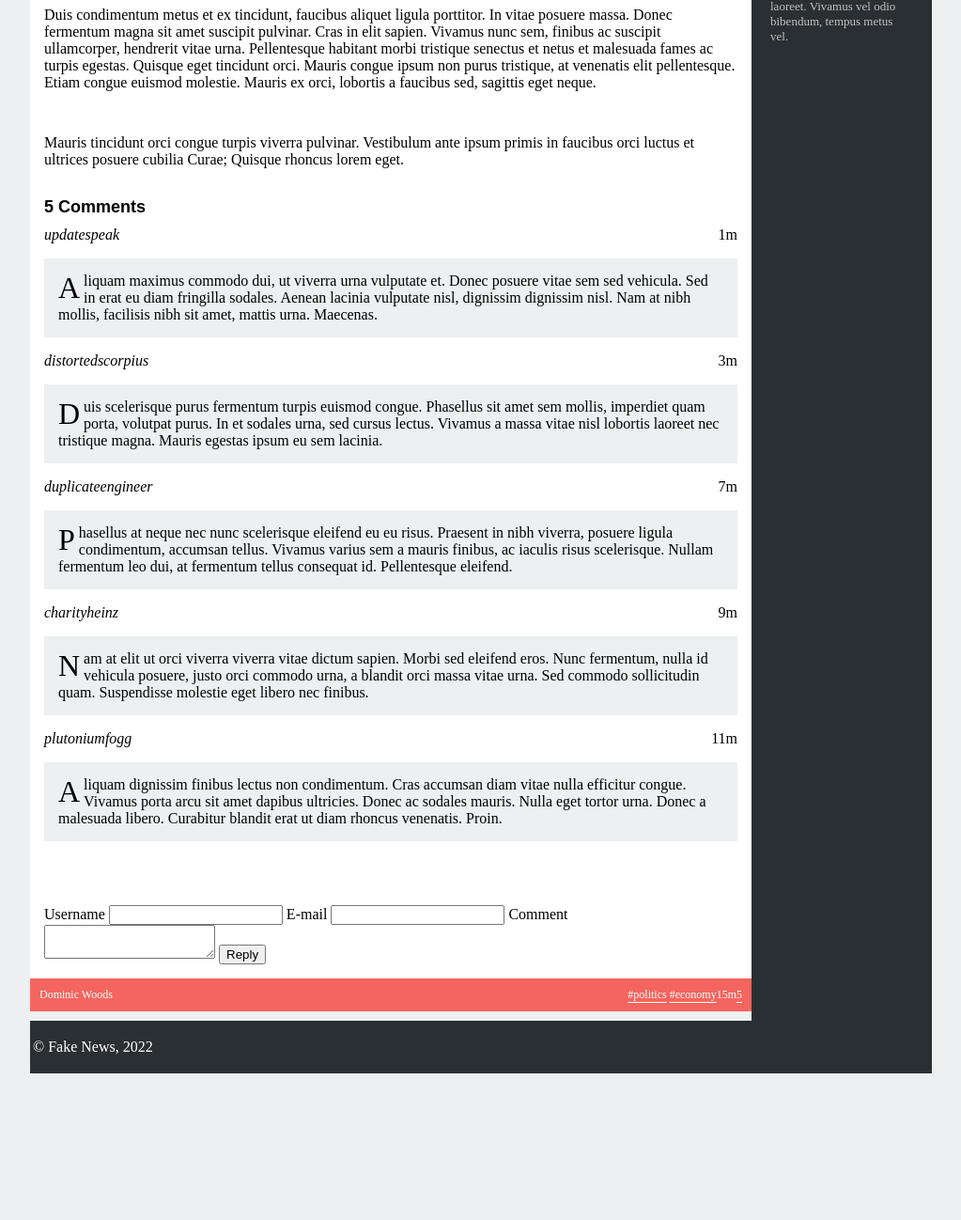
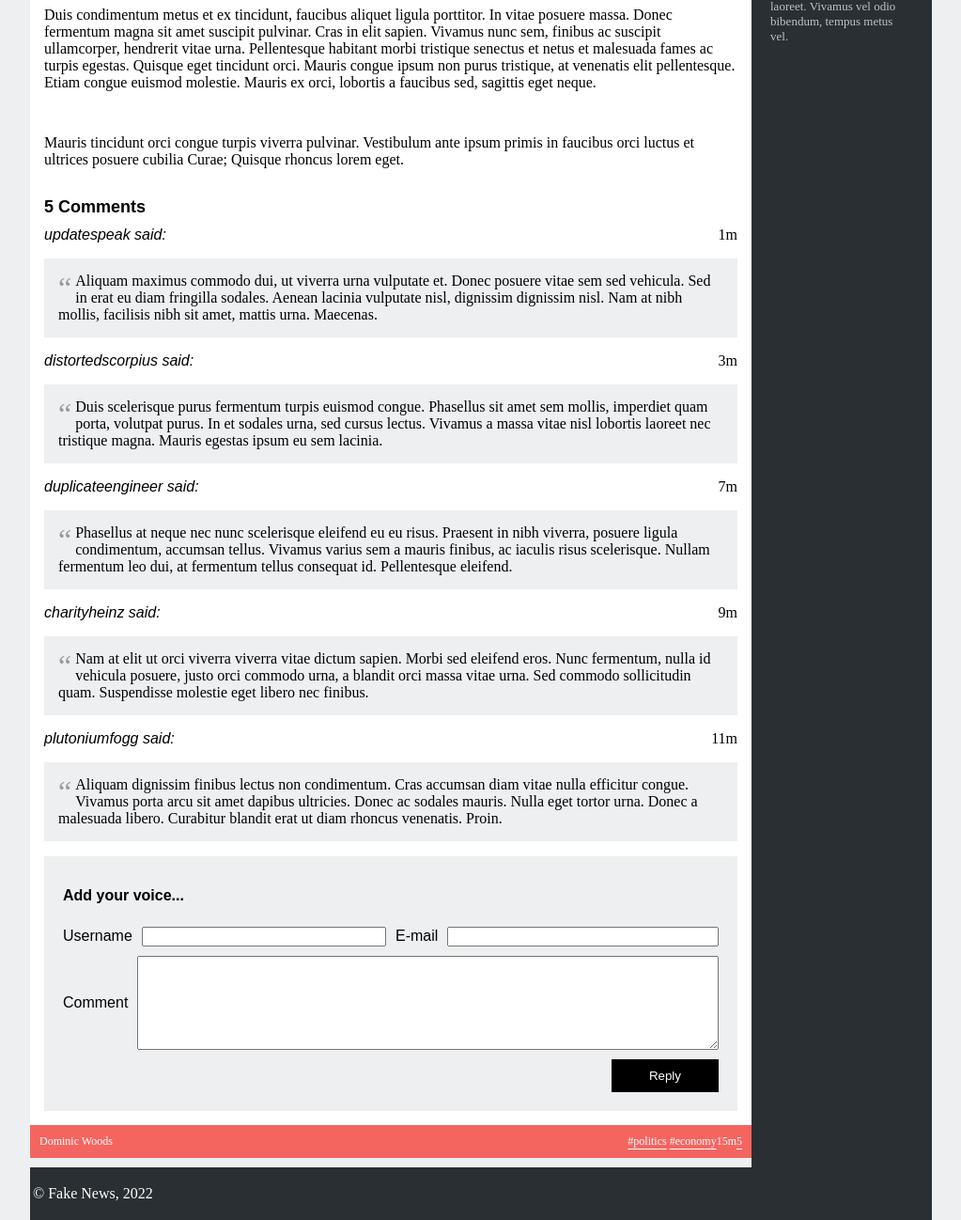
Before and after one commit to zZD4rkN1gh7Xx/Y2-S2-LTW-25-26, a PHP site: page /item.html in a window 1280 px wide. Shown: the part 734-2032 px from the top of the page at 94% size, without its empty margins (128-1151 px from the left). Before the commit the page ends 1876 px from the top, so only its background shows below. Run offline with PHP 8.4, Linux system fonts and the light colour scheme.

Commit message:
comments done

```diff
--- a/exercicios/Semana_4/news/comments.css
+++ b/exercicios/Semana_4/news/comments.css
@@ -11,6 +11,15 @@
 
 .comment .user{
     font-style: italic;
+    font-weight: 500;
+    font-family: "Poppins", sans-serif;
+}
+
+.comment .user::after{
+    content: " said: ";
+    font-style: italic;
+    font-weight: 500;
+    font-family: "Poppins", sans-serif;
 }
 
 .comment .date{
@@ -21,3 +30,66 @@
 .comment p{
     background-color: #EDEFF0 ;
 }
+
+.comment p::before {
+    content: "\201C";
+    font-size: 1em;
+    line-height: 0;
+    margin-top: -3px;
+    color: #999;
+}
+
+form {
+    display: grid;
+    grid-template-columns: 1fr 1fr;
+    gap: 10px;
+    padding: 20px;
+    background-color: #EDEFF0;
+    font-family: "Poppins", sans-serif;
+}
+
+form h2{
+    color: black;
+    font-weight: 700;
+    font-size: medium;
+}
+
+
+form h2 {
+    grid-column: 1 / -1;
+}
+
+form label:last-of-type {
+    grid-column: 1 / -1;
+}
+
+form button {
+    grid-column: 2;
+    justify-self: end;
+}
+
+form label input, form label textarea {
+    width: 100%;
+    box-sizing: border-box;
+}
+
+form label:last-of-type textarea {
+    height: 100px;
+    width: 100%;
+    box-sizing: border-box;
+}
+
+form label {
+    display: flex;
+    align-items: center;
+    gap: 10px;
+    white-space: nowrap;
+}
+
+form button {
+    background-color: black;
+    color: white;
+    border: none;
+    padding: 10px 40px;
+    cursor: pointer;
+}
--- a/exercicios/Semana_4/news/layout.css
+++ b/exercicios/Semana_4/news/layout.css
@@ -23,9 +23,10 @@ header
 
 header #signup {
     position: absolute;
-    top: 80px;
-    right: 30px;
+    top: 7dvh;
+    right: 3.5%;
 }
+
 #menu{
     grid-area: menu;
     width: 100%;
```
Also changed, not shown: 1 other file.
